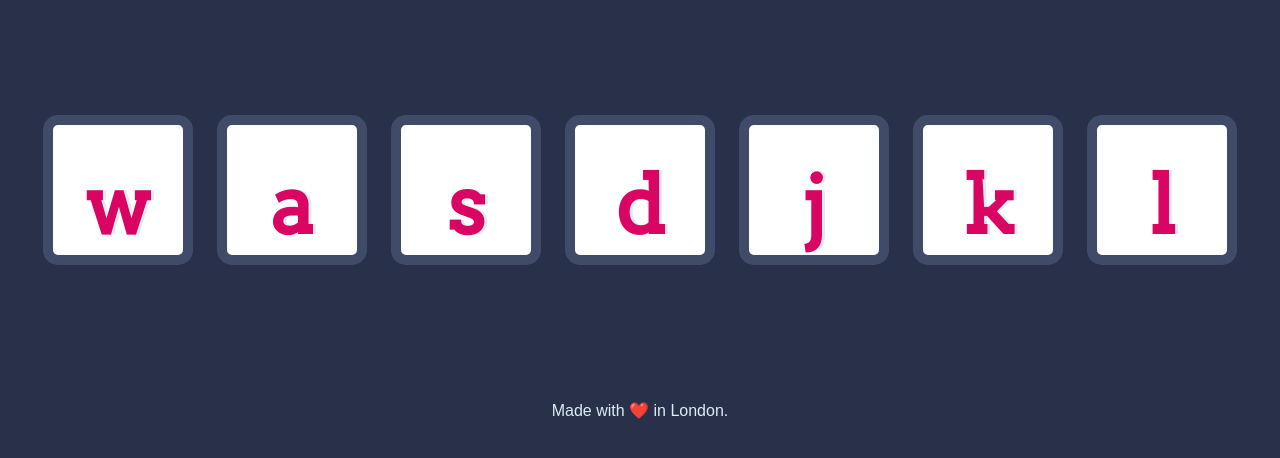
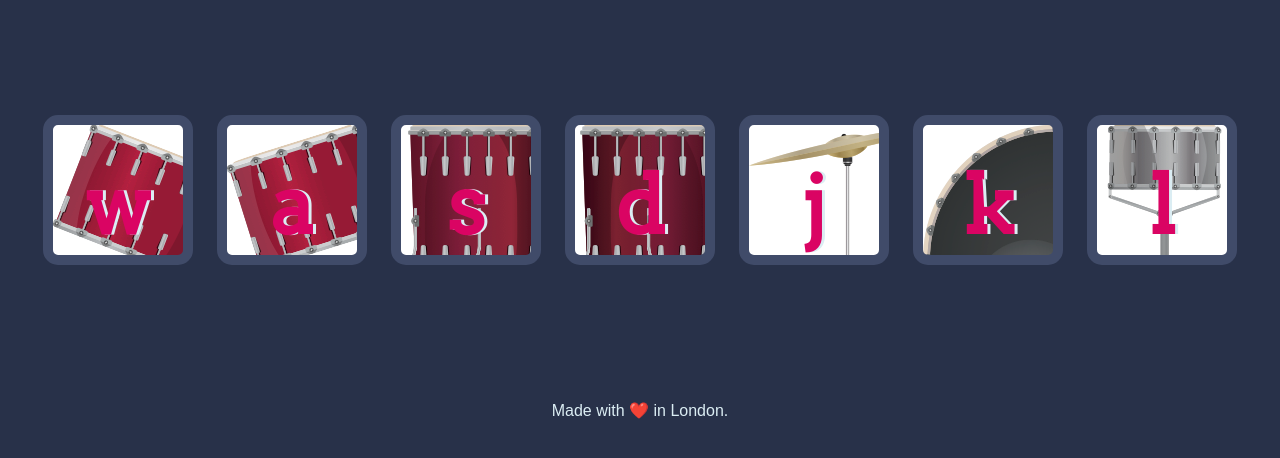
Before and after one commit to iamharshdabas/drum, a plain HTML site: page index.html in a window 1280 px wide. Shown: the part 174-632 px from the top of the page. Drawn offline with Linux system fonts and the light colour scheme.

Commit message:
ADD: images to buttons

```diff
--- a/styles.css
+++ b/styles.css
@@ -8,7 +8,6 @@ h1 {
   color: #DBEDF3;
   font-family: "Arvo", cursive;
   text-shadow: 3px 0 #DA0463;
-
 }
 
 footer {
@@ -17,31 +16,31 @@ footer {
 }
 
 .w {
-
+  background-image: url("images/tom-0.png");
 }
 
 .a {
-
+  background-image: url("images/tom-1.png");
 }
 
 .s {
-
+  background-image: url("images/tom-2.png");
 }
 
 .d {
-
+  background-image: url("images/tom-3.png");
 }
 
 .j {
-
+  background-image: url("images/tom-4.png");
 }
 
 .k {
-
+  background-image: url("images/tom-5.png");
 }
 
 .l {
-
+  background-image: url("images/tom-6.png");
 }
 
 .set {
```
Also changed, not shown: images/tom-0.png (renamed from images/tom1.png), images/tom-1.png (renamed from images/tom2.png), images/tom-2.png (renamed from images/tom3.png), images/tom-3.png (renamed from images/tom4.png), images/tom-4.png (renamed from images/crash.png), images/tom-5.png (renamed from images/kick.png), images/tom-6.png (renamed from images/snare.png).
